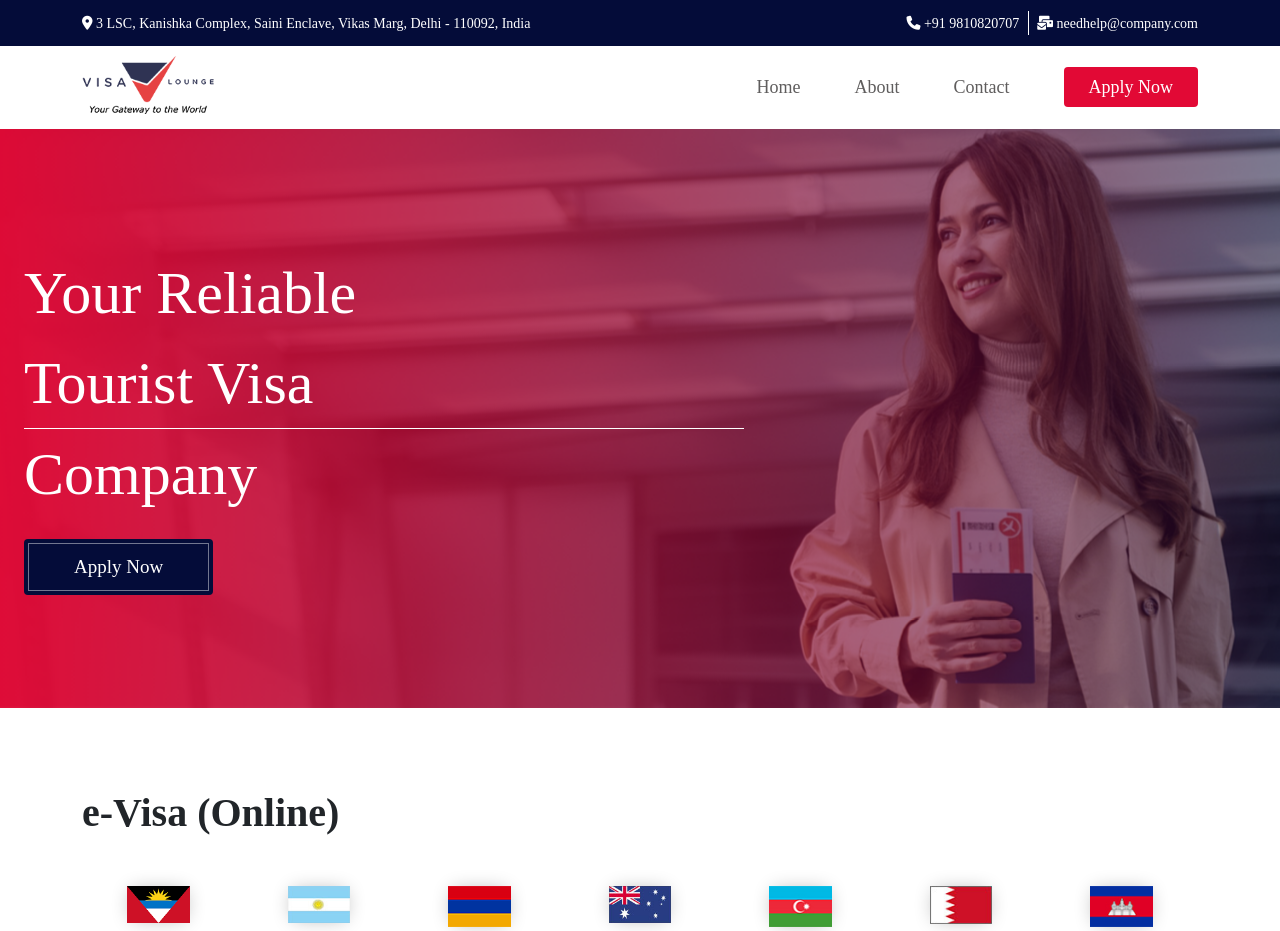
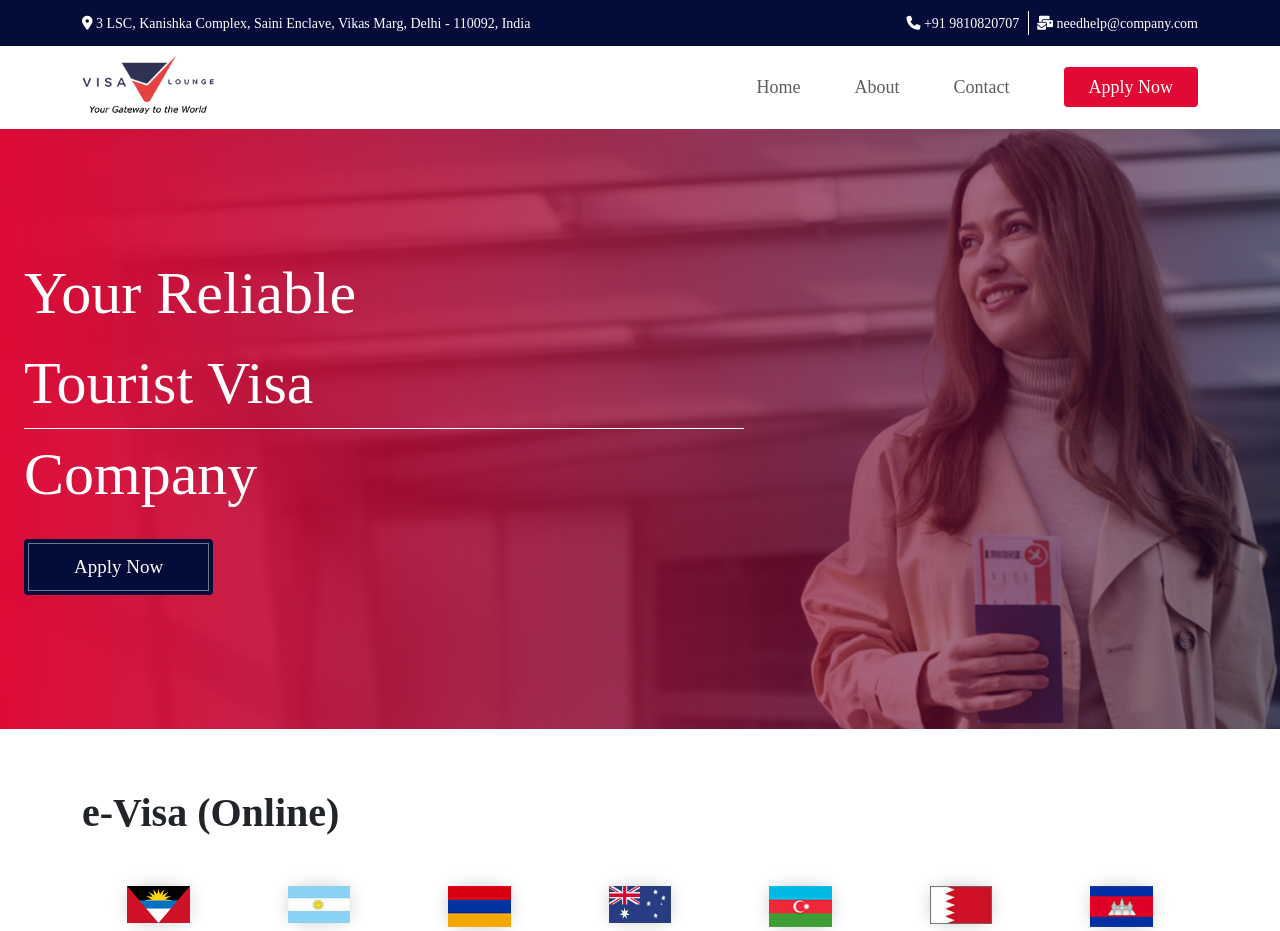
Before and after one commit to pawanbisht-1997/visa, a PHP site: page / in a window 1280 px wide. Shown: the top 931 px of the page. Run offline with PHP 8.4, Linux system fonts and the light colour scheme; some web fonts are replaced.

Commit message:
Add files via upload

```diff
--- a/css/style2.css
+++ b/css/style2.css
@@ -182,7 +182,7 @@ header .logo{
 }
 .banner .banner_img{
   background-image: linear-gradient(to right, rgb(226 9 53),rgb(4 12 57 / 46%)), url(../img/banner.jpg);
-  height: 70vh;
+  height: 75vh;
   background-size: cover;
   background-repeat: no-repeat;
   background-position: top;
```
